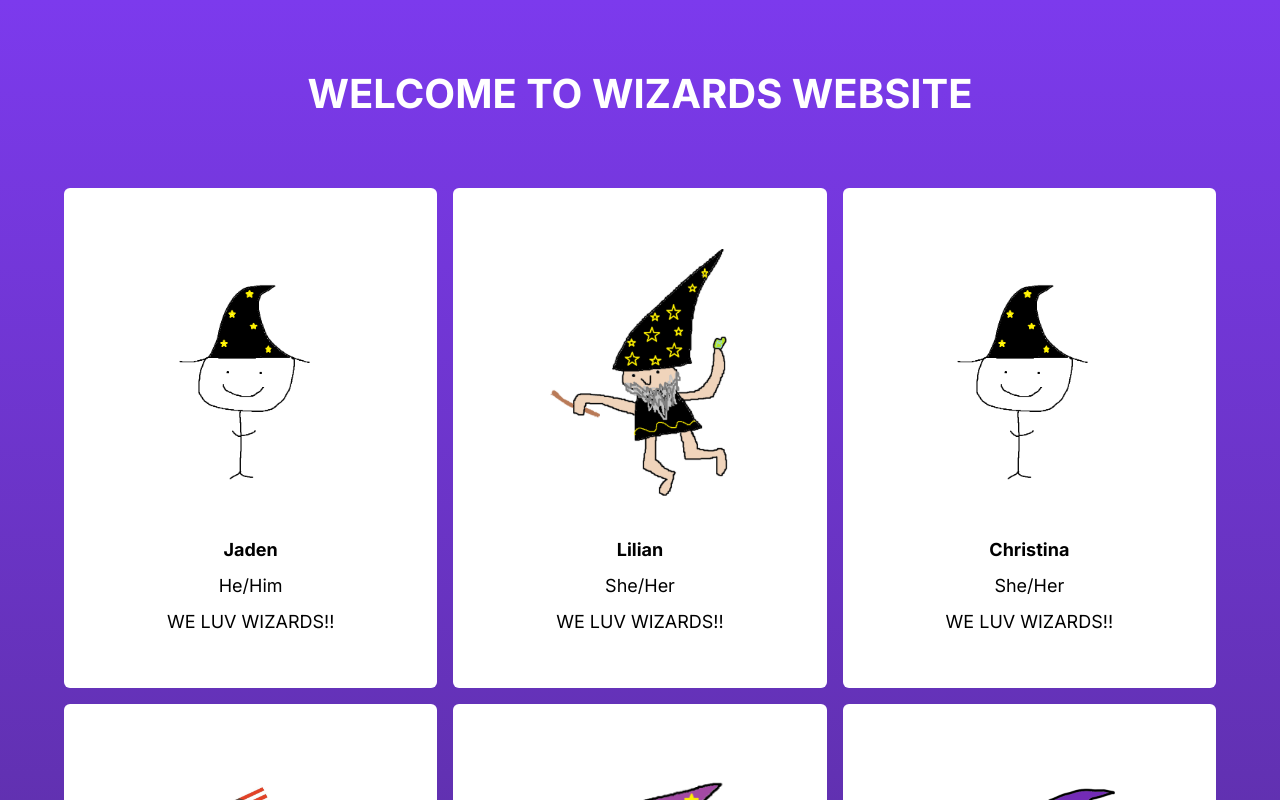
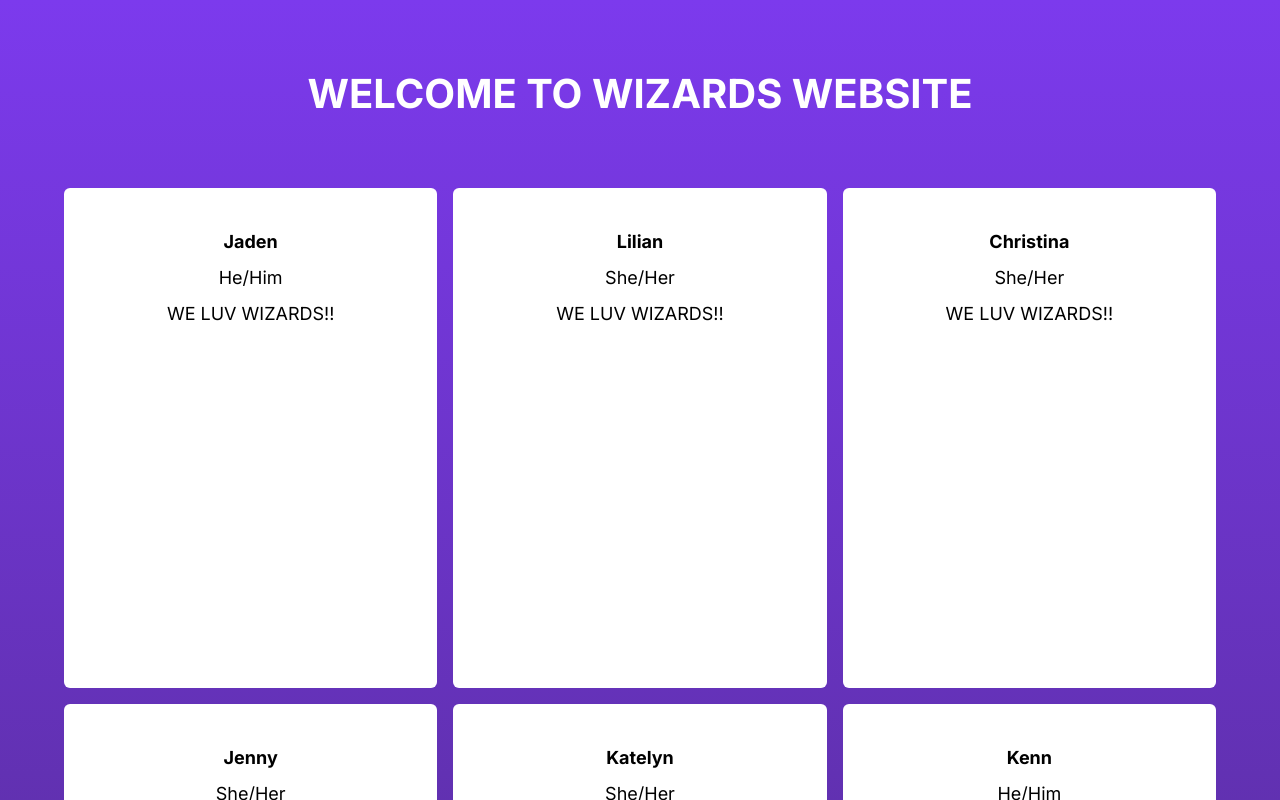
Before and after one commit to joshiosimoe/wizards-website, a Next.js app: page / in a window 1280 px wide. Shown: the top 800 px of the page. Built offline with nearby package versions, Linux system fonts and the light colour scheme.

Commit message:
Removed Images Test

```diff
--- a/src/app/components/WizardCards.tsx
+++ b/src/app/components/WizardCards.tsx
@@ -5,16 +5,16 @@ import Image from "next/image"
 const WizardCards = (props:any) => {
     return(
         <div className="bg-white h-[500px] rounded-md flex flex-col items-center p-10 gap-2 text-lg text-wrap">
-            <div className="grid place-items-center h-[300px]">
+            {/* <div className="grid place-items-center h-[300px]">
                 <Image
                 src={props.wizardURL}
                 alt={`${props.firstName}'s Wizard`}
                 width={200}
                 height={200}
                 />
-            </div>
+            </div> */}
             <div className="font-bold">
-                <span>{props.firstName ? props.firstName : "???"}</span>
+                <span>{props.firstName}</span>
             </div>
             <div>
                 <span>{props.pronouns}</span>
```
